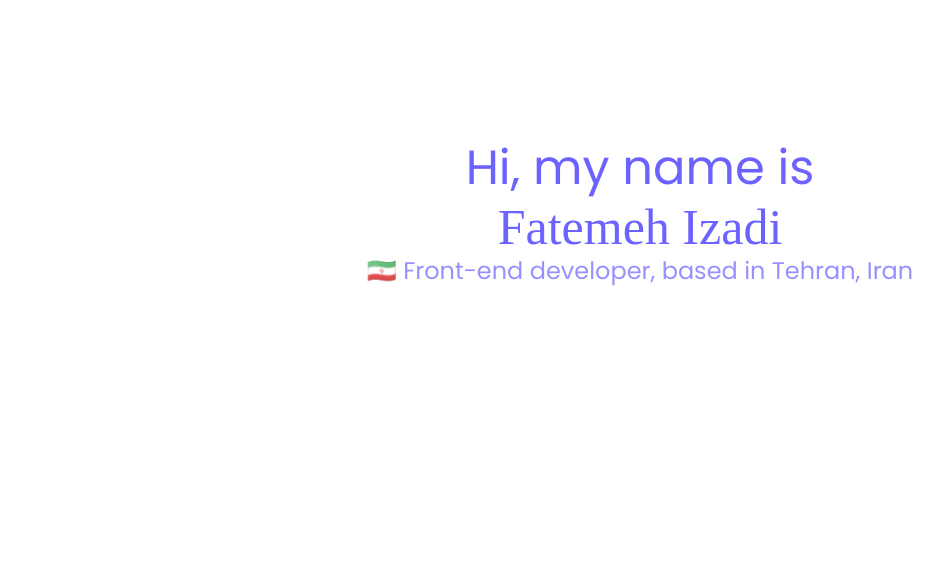
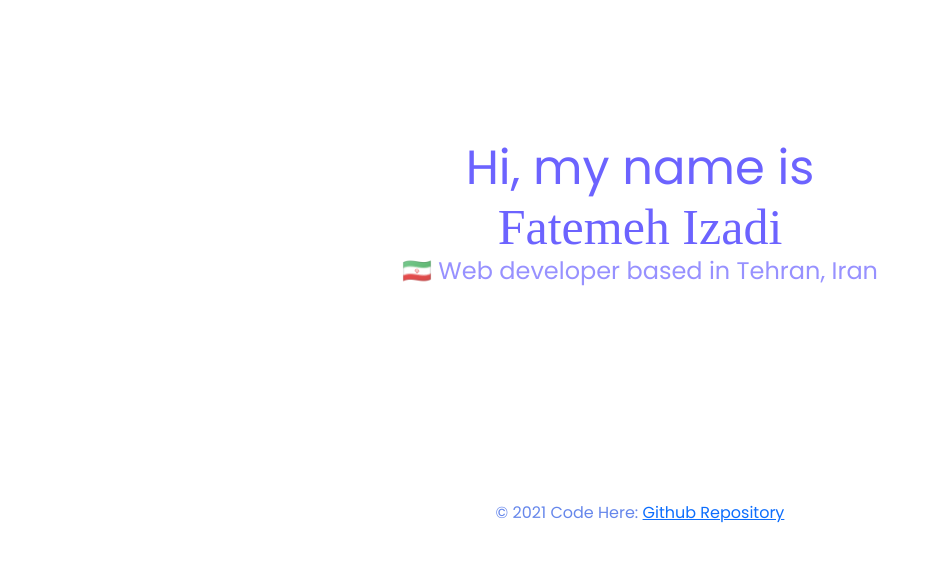
Before and after one commit to FatemehIzadi/portfolioProject, a plain HTML site: page index.html in a window 1280 px wide. Shown: the part 61-622 px from the top of the page, without its empty margins (0-948 px from the left). Drawn offline with nearby package versions, Linux system fonts and the light colour scheme; a web font is replaced by a local one.

Commit message:
footer created

```diff
--- a/index.html
+++ b/index.html
@@ -47,10 +47,18 @@
     <div class  = "intro">
     <h2>Hi, my name is</h2>
     <h2 class = "my-name">Fatemeh Izadi</h2>
-    <h3>🇮🇷 Front-end developer, based in Tehran, Iran</h3>
+    <h3>🇮🇷 Web developer based in Tehran, Iran</h3>
     <div class="text-center">
     </div>
     </div>
+    <footer class="text-center text-lg-start">
+      <!-- Copyright -->
+      <div class="text-center p-3">
+        © 2021 Code Here:
+        <a clss="text-decoration-none" href="https://github.com/FatemehIzadi/portfolioProject/">Github Repository</a>
+      </div>
+      <!-- Copyright -->
+    </footer>
     <script src="https://cdn.jsdelivr.net/npm/bootstrap@5.1.3/dist/js/bootstrap.bundle.min.js" integrity="sha384-ka7Sk0Gln4gmtz2MlQnikT1wXgYsOg+OMhuP+IlRH9sENBO0LRn5q+8nbTov4+1p" crossorigin="anonymous"></script>
     <script src="https://cdn.jsdelivr.net/npm/@popperjs/core@2.10.2/dist/umd/popper.min.js" integrity="sha384-7+zCNj/IqJ95wo16oMtfsKbZ9ccEh31eOz1HGyDuCQ6wgnyJNSYdrPa03rtR1zdB" crossorigin="anonymous"></script>
 <script src="https://cdn.jsdelivr.net/npm/bootstrap@5.1.3/dist/js/bootstrap.min.js" integrity="sha384-QJHtvGhmr9XOIpI6YVutG+2QOK9T+ZnN4kzFN1RtK3zEFEIsxhlmWl5/YESvpZ13" crossorigin="anonymous"></script>
--- a/src/style.css
+++ b/src/style.css
@@ -3,7 +3,6 @@
     --secondary-color: #b8c7f1;
     --box-shadow: 0 5px 10px rgba(0, 0, 0, 0.3);
 }
-
 
 
 body {
@@ -38,7 +37,7 @@ body {
 }
 
 .intro {
-    margin: 200px auto 250px auto;
+    margin: 200px auto 200px auto;
 }
 
 #works {
@@ -171,6 +170,14 @@ body {
   .fab, .far {
     color: var(--primary-color) !important;
   }
+
+  footer {
+    margin: 0 auto 0 auto;
+    bottom: 0px;
+    bottom: 0px;
+    color: var(--primary-color);
+}
+
   @media (max-width: 576px) {
     h1 {
       font-size: 48px;
```
